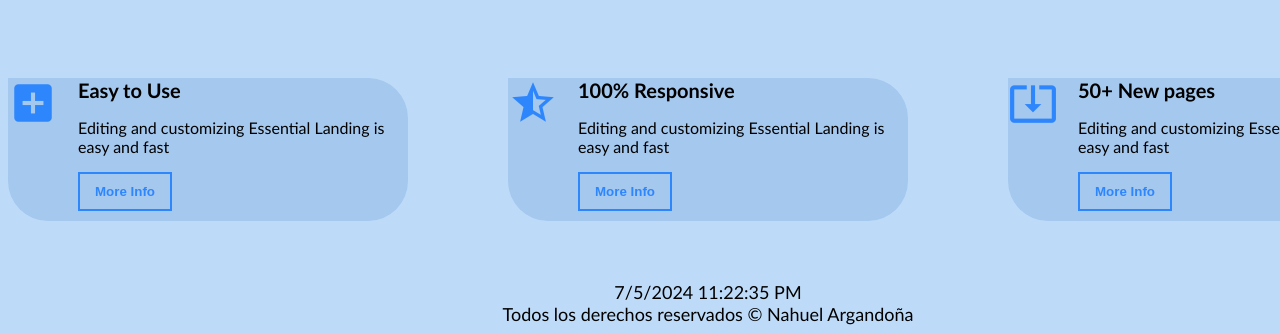
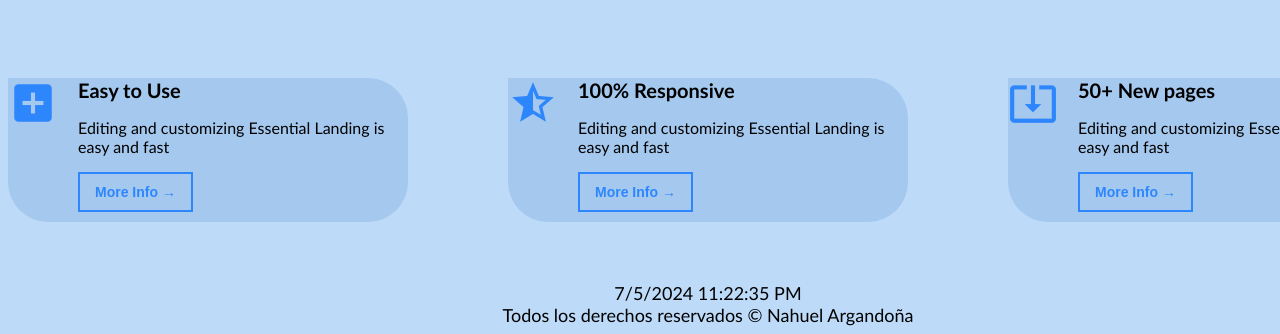
Before and after one commit to Aubar48/xAcademyIntegrator, a plain HTML site: page index.html in a window 1280 px wide. Shown: the part 789-1123 px from the top of the page. Drawn offline with nearby package versions, Linux system fonts and the light colour scheme.

Commit message:
add arrow right

```diff
--- a/index.html
+++ b/index.html
@@ -80,7 +80,7 @@
                     <div>
                         <h4>Easy to Use</h4>
                         <p>Editing and customizing Essential Landing is easy and fast</p>
-                        <button type="button" class="feature-button">More Info</button>
+                        <button type="button" class="feature-button">More Info →</button>
                     </div>
                 </div>
                 <div class="feature">
@@ -88,7 +88,7 @@
                     <div>
                         <h4>100% Responsive</h4>
                         <p>Editing and customizing Essential Landing is easy and fast</p>
-                        <button type="button" class="feature-button">More Info</button>
+                        <button type="button" class="feature-button">More Info →</button>
 
                     </div>
                 </div>
@@ -97,7 +97,7 @@
                     <div>
                         <h4>50+ New pages</h4>
                         <p>Editing and customizing Essential Landing is easy and fast</p>
-                        <button type="button" class="feature-button">More Info</button>
+                        <button type="button" class="feature-button">More Info →</button>
 
                     </div>
                 </div>
--- a/styles.css
+++ b/styles.css
@@ -213,15 +213,18 @@ body.noche .feature{
   background-color: transparent;
   border: 2px solid #2e86fd;
   color: #2e86fd;
-  font-weight: bold;
   margin-bottom: 10px;
   cursor: pointer;
+  font-weight: 800;
+  font-size: 14px;
+
 }
 
 
 body.noche .feature-button {
   border-color: #fa593c;
   color: #fa593c;
+
 
 }
 
```
